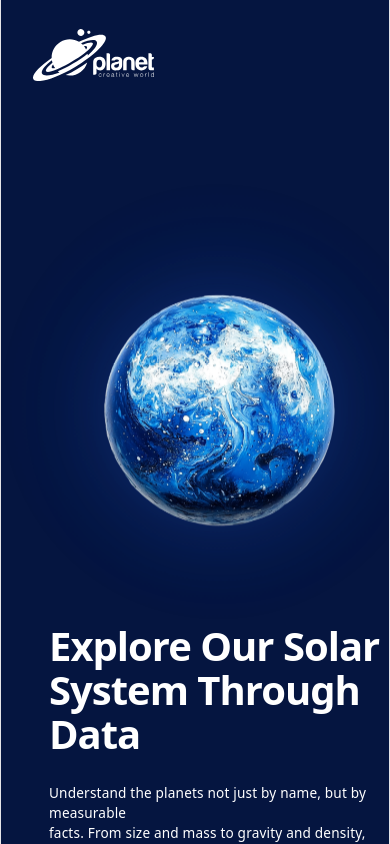
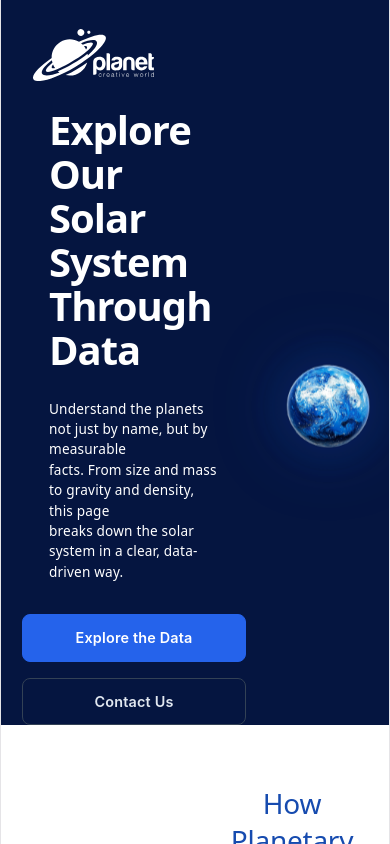
Before and after one commit to DevPrincess023/phoenix-capstone-react-rebuild, a React (Vite) app in the folder phoenix-capstone-react/: page / in a window 390 px wide. Shown: the top 844 px of the page. Built offline with nearby package versions, Linux system fonts and the light colour scheme.

Commit message:
Fix mobile view: center hero, side-by-side buttons, 2-column grid, centered submit button

```diff
--- a/phoenix-capstone-react/src/components/Footer.css
+++ b/phoenix-capstone-react/src/components/Footer.css
@@ -83,7 +83,7 @@
     color: #60a5fa;
 }
 
-@media (max-width: 390px) {
+@media (min-width: 390px) {
     .footer-bottom {
         grid-template-columns: 1fr;
         text-align: center;
--- a/phoenix-capstone-react/src/components/Form.css
+++ b/phoenix-capstone-react/src/components/Form.css
@@ -88,6 +88,7 @@
     gap: 8px;
     width: 300px;
     display: block;
+    text-align: center;
 }
 
 
@@ -104,7 +105,7 @@
     border-left: 4px solid #0f6e3d;
 }
 
-@media (max-width: 390px) {
+@media (min-width: 390px) {
     .form-grid {
         grid-template-columns: 1fr;
     }
--- a/phoenix-capstone-react/src/components/Hero.css
+++ b/phoenix-capstone-react/src/components/Hero.css
@@ -159,11 +159,11 @@
     }
 }
 
-@media (max-width: 900px) {
+@media (min-width: 900px) {
     .hero-container {
         grid-template-columns: 1fr;
         text-align: center;
-        padding-top: 9rem;
+        padding-top: 2rem;
         gap: 2rem;
         display: flex;
         flex-direction: column-reverse;
@@ -177,16 +177,18 @@
         max-width: 520px;
     }
 
-    .hero-actions {
-        justify-content: center;
-    }
-
     .hero-planet-wrapper {
         max-width: 360px;
     }
+
+    .hero-actions {
+        justify-content: center;
+        flex-wrap: wrap;
+        gap: 1rem;
+    }
 }
 
-@media (max-width: 390px) {
+@media (min-width: 390px) {
     .hero-actions {
         flex-direction: column;
         width: 100%;
@@ -195,5 +197,6 @@
     .btn {
         width: 100%;
         justify-content: center;
+        display: inline-flex;
     }
 }
--- a/phoenix-capstone-react/src/components/PlanetGrid.css
+++ b/phoenix-capstone-react/src/components/PlanetGrid.css
@@ -57,14 +57,14 @@
     color: #0f2a44;
 }
 
-@media (max-width: 768px) {
+@media (min-width: 768px) {
     .planet-grid {
         grid-template-columns: repeat(2, 1fr);
     }
 }
 
-@media (max-width: 390px) {
+@media (min-width: 390px) {
     .planet-grid {
-        grid-template-columns: 1fr;
+        grid-template-columns: repeat(2, 1fr);
     }
 }
--- a/phoenix-capstone-react/src/components/Table.css
+++ b/phoenix-capstone-react/src/components/Table.css
@@ -85,7 +85,7 @@ thead th:last-child {
     border-top-right-radius: 15px;
 }
 
-@media (min-width: 390px) {
+@media (min-width: 768px) {
     .table-section {
         display: block;
     }
--- a/phoenix-capstone-react/src/components/Video.css
+++ b/phoenix-capstone-react/src/components/Video.css
@@ -48,7 +48,7 @@
     color: #164baf;
 }
 
-@media (max-width: 900px) {
+@media (min-width: 900px) {
     .container {
         grid-template-columns: 1fr;
         display: flex;
```
